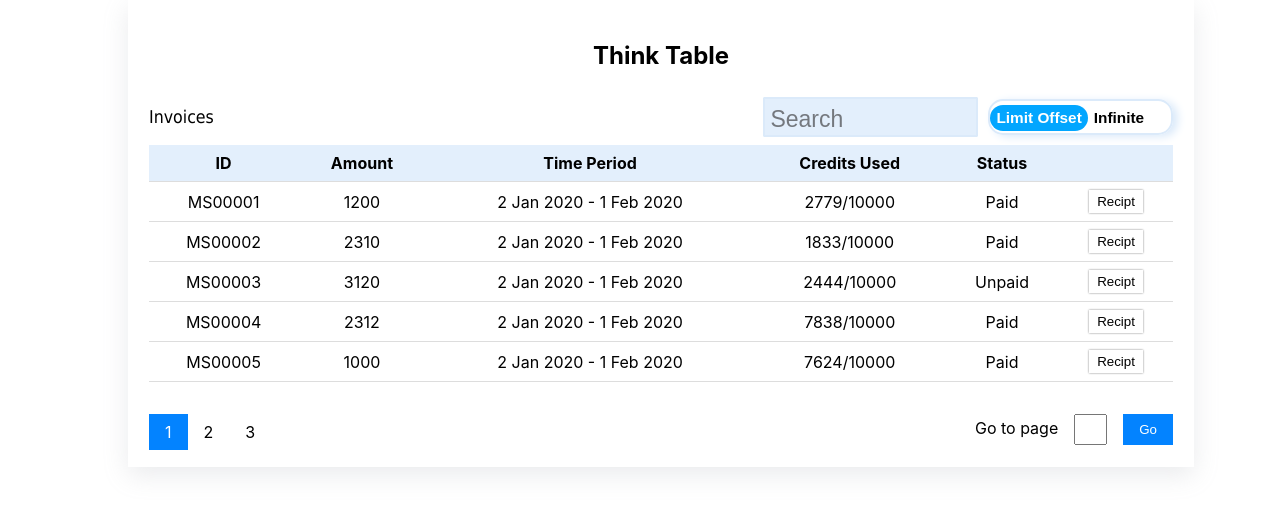
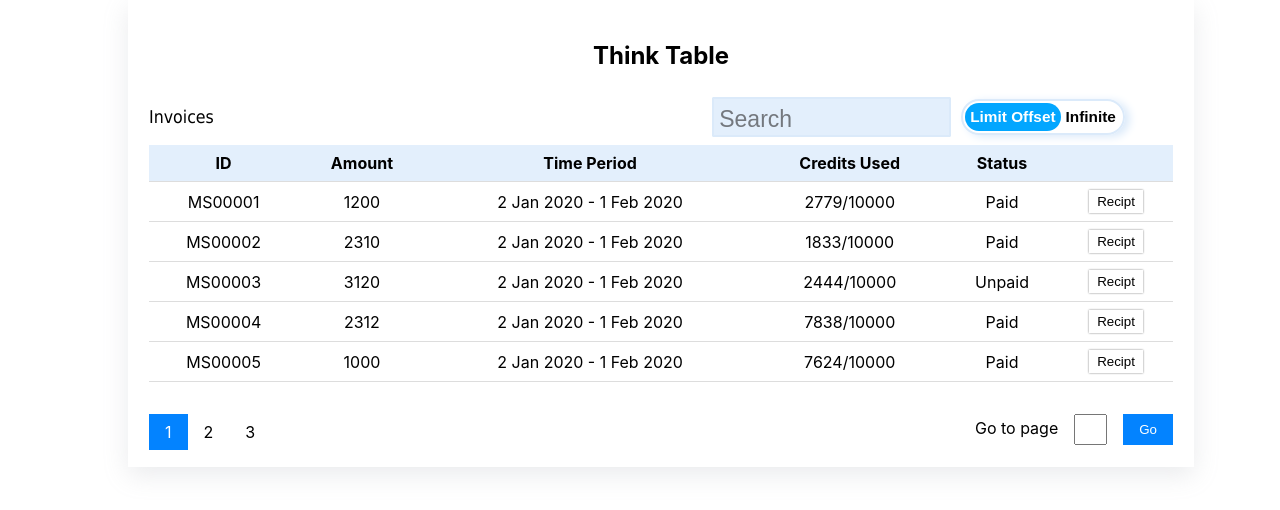
Before and after one commit to ThinkJs-Pvt-LTD/think-table, a React (Create React App) app: page / in a window 1280 px wide. Shown: the top 510 px of the page. Built offline with nearby package versions, Linux system fonts and the light colour scheme; some icons are missing.

Commit message:
infinite scroll loading all data on mount, css fixes

```diff
--- a/src/commons/ToggleButton/ToggleButton.css
+++ b/src/commons/ToggleButton/ToggleButton.css
@@ -1,11 +1,7 @@
 .toggle-button {
   border: 2px solid rgb(219, 234, 250);
-  width: 49%;
-  height: 2em;
-  border-top-left-radius: 15px;
-  border-bottom-left-radius: 15px;
-  border-top-right-radius: 15px;
-  border-bottom-right-radius: 15px;
+  border-radius: 3rem;
+  padding: 2px;
   box-shadow: 5px 2px 8px rgb(219, 234, 250);
   margin-left: 10px;
 }
@@ -15,7 +11,8 @@
   top: 10%;
   /* right: 12px; */
   /* width: 69%; */
-  height: 2em;
+  /* height: 2em; */
+  padding: 5px;
   border-radius: 50px;
   cursor: pointer;
   outline: none;
--- a/src/components/Dashbaord/Dashboard.css
+++ b/src/components/Dashbaord/Dashboard.css
@@ -18,12 +18,12 @@
 }
 .nav-search {
   display: flex;
-  width: 35%;
+  width: 38%;
   align-items: center;
 }
 @media only screen and (min-width: 1200px) and (max-width: 1300px){
   .nav-search {
-    width: 40%;
+    width: 45%;
   }
 }
 @media only screen and (min-width: 1000px) and (max-width: 1200px) {
--- a/src/components/Dashbaord/Dashboard.js
+++ b/src/components/Dashbaord/Dashboard.js
@@ -49,34 +49,33 @@ function Dashboard(props) {
       setInvoices(filteredData);
       setOriginalData(filteredData);
     } else {
-      const initData = tableData.slice(0, pageSize)
-      setInvoices(initData);
-      setOriginalData(initData);
+      setInvoices(tableData);
+      setOriginalData(tableData);
     }
   }, [activePage, paginationActive]);
 
-  useEffect(() => {
-    const tableEl = tableRef?.current;
-    if (!paginationActive && tableRef) {
-      const scrollHandler = () => {
-        const { lastscrolledpage } = { ...tableRef?.current?.dataset };
-        if (parseInt(lastscrolledpage) < (pageCount - 1) && tableEl.scrollTop + tableEl.clientHeight >= tableEl.scrollHeight && !dataLoading) {
-          const nextPage = parseInt(lastscrolledpage) + 1;
-          setDataLoading(true);
-          setTimeout(() => {
-            const nextSetData = fetchNextSetData(nextPage);
-            const finalData = [...originalData, ...nextSetData];
-            setInvoices(finalData);
-            setOriginalData(finalData);
-            setLastScrolledPage(nextPage);
-            setDataLoading(false);
-          }, 500);
-        }
-      }
-      tableEl.addEventListener('scroll', scrollHandler);
-      return () => tableEl.removeEventListener('scroll', scrollHandler);
-    }
-  }, [paginationActive, tableRef]);
+  // useEffect(() => {
+  //   const tableEl = tableRef?.current;
+  //   if (!paginationActive && tableRef) {
+  //     const scrollHandler = () => {
+  //       const { lastscrolledpage } = { ...tableRef?.current?.dataset };
+  //       if (parseInt(lastscrolledpage) < (pageCount - 1) && tableEl.scrollTop + tableEl.clientHeight >= tableEl.scrollHeight && !dataLoading) {
+  //         const nextPage = parseInt(lastscrolledpage) + 1;
+  //         setDataLoading(true);
+  //         setTimeout(() => {
+  //           const nextSetData = fetchNextSetData(nextPage);
+  //           const finalData = [...originalData, ...nextSetData];
+  //           setInvoices(finalData);
+  //           setOriginalData(finalData);
+  //           setLastScrolledPage(nextPage);
+  //           setDataLoading(false);
+  //         }, 500);
+  //       }
+  //     }
+  //     tableEl.addEventListener('scroll', scrollHandler);
+  //     return () => tableEl.removeEventListener('scroll', scrollHandler);
+  //   }
+  // }, [paginationActive, tableRef]);
 
   const sortColumnFun = (key) => {
     if (key !== '') {
@@ -134,9 +133,6 @@ function Dashboard(props) {
           <ToggleButton paginationActive={paginationActive} toggleView={handleToggleView} />
         </div>
       </header>
-      {!paginationActive && (
-        <span className="scroll-msg"><i>Scroll the table to view more data.</i></span>
-      )}
       <DataTable
         tableRef={tableRef}
         paginationActive={paginationActive}
--- a/src/components/DataTable/index.js
+++ b/src/components/DataTable/index.js
@@ -24,7 +24,6 @@ const DataTable = (props) => {
     return (
         <div
             ref={tableRef}
-            className={!paginationActive ? "table-wrapper" : ""}
             data-lastscrolledpage={lastScrolledPage}
         >
             <table className="invoice-data">
```
